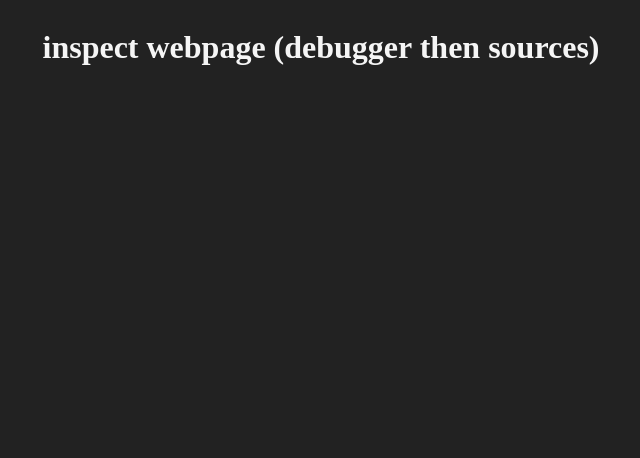
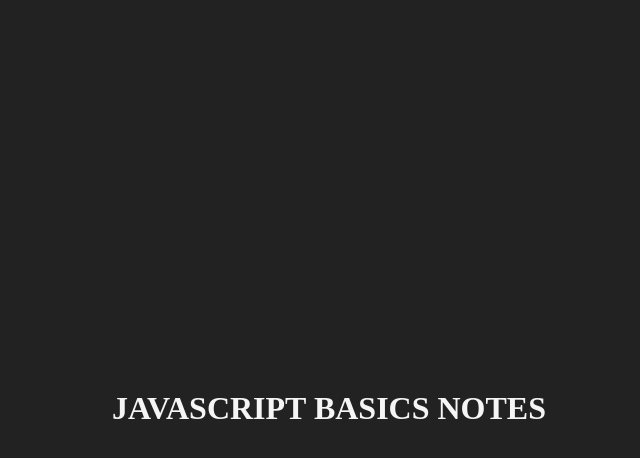
Before and after one commit to patrickabrena/js-basics-notes, a plain HTML site: page index.html in a window 1280 px wide. Shown: the whole page, without its empty margins (319-959 px from the left). Drawn offline with Linux system fonts and the light colour scheme.

Commit message:
add javascript basics notes title to landing page

```diff
--- a/index.html
+++ b/index.html
@@ -7,8 +7,21 @@
     <script src="../js-basics-notes/notes.js"></script>
   </head>
   <body>
-    <div style="display: flex; justify-content: center; align-items: center">
-      <h1 style="color: whitesmoke">inspect webpage (debugger then sources)</h1>
+    <div
+      style="
+        display: flex;
+        justify-content: center;
+        align-items: center;
+        height: 100vh;
+        width: 100vw;
+        background-color: #222;
+        text-align: center;
+        display: flex;
+        justify-content: center;
+        align-items: center;
+      "
+    >
+      <h1 style="color: whitesmoke">JAVASCRIPT BASICS NOTES</h1>
     </div>
     <!--
 
```
